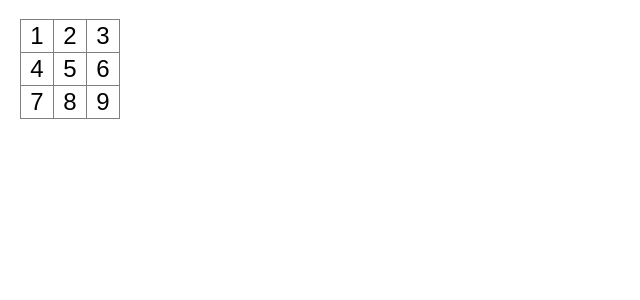
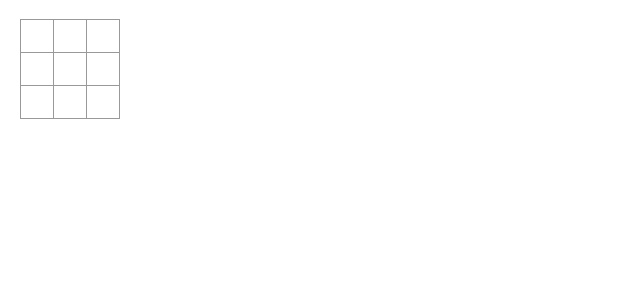
Before and after one commit to Sajneetk19/tic-tac-toe, a React (Vite) app: page / in a window 1280 px wide. Shown: the top 300 px of the page, without its empty margins (0-640 px from the left). Built offline with nearby package versions, Linux system fonts and the light colour scheme.

Commit message:
passing props, declaring handleclick, reactdeveloper tools

```diff
--- a/src/App.css
+++ b/src/App.css
@@ -8,22 +8,83 @@
   padding: 0;
 }
 
+h1 {
+  margin-top: 0;
+  font-size: 22px;
+}
 
-.board-row:after {
-  display: block;
+h2 {
+  margin-top: 0;
+  font-size: 20px;
+}
+
+h3 {
+  margin-top: 0;
+  font-size: 18px;
+}
+
+h4 {
+  margin-top: 0;
+  font-size: 16px;
+}
+
+h5 {
+  margin-top: 0;
+  font-size: 14px;
+}
+
+h6 {
+  margin-top: 0;
+  font-size: 12px;
+}
+
+code {
+  font-size: 1.2em;
+}
+
+ul {
+  padding-inline-start: 20px;
+}
+
+* {
+  box-sizing: border-box;
+}
+
+body {
+  font-family: sans-serif;
+  margin: 20px;
+  padding: 0;
 }
 
 .square {
-  background-color: white;
-  border: 1px solid grey;
-  /* float: left; */
+  background: #fff;
+  border: 1px solid #999;
+  float: left;
   font-size: 24px;
-  font-weight: 300;
-  line-height: 20px;
+  font-weight: bold;
+  line-height: 34px;
   height: 34px;
   margin-right: -1px;
   margin-top: -1px;
-  padding: 5px;
+  padding: 0;
   text-align: center;
   width: 34px;
 }
+
+.board-row:after {
+  clear: both;
+  content: '';
+  display: table;
+}
+
+.status {
+  margin-bottom: 10px;
+}
+.game {
+  display: flex;
+  flex-direction: row;
+}
+
+.game-info {
+  margin-left: 20px;
+}
--- a/src/App.jsx
+++ b/src/App.jsx
@@ -1,22 +1,24 @@
 import "./App.css";
+import Square from "./Components/Square";
+
 export default function Board() {
   return (
     <>
       <div className="board-row">
-        <button className="square">1</button>
-        <button className="square">2</button>
-        <button className="square">3</button>
+        <Square />
+        <Square />
+        <Square />
       </div>
 
       <div className="board-row">
-        <button className="square">4</button>
-        <button className="square">5</button>
-        <button className="square">6</button>
+        <Square />
+        <Square />
+        <Square />
       </div>
       <div className="board-row">
-        <button className="square">7</button>
-        <button className="square">8</button>
-        <button className="square">9</button>
+        <Square />
+        <Square />
+        <Square value={9}/>
       </div>
     </>
   );
--- /dev/null
+++ b/src/Components/Square.jsx
@@ -0,0 +1,11 @@
+import { useState } from 'react';
+
+export default function Square() {
+    const [value, setValue] = useState(null);
+
+    function handleClick() {
+        setValue('X');
+    }
+
+    return <button className="square" onClick={handleClick}>{value}</button>
+}
```
